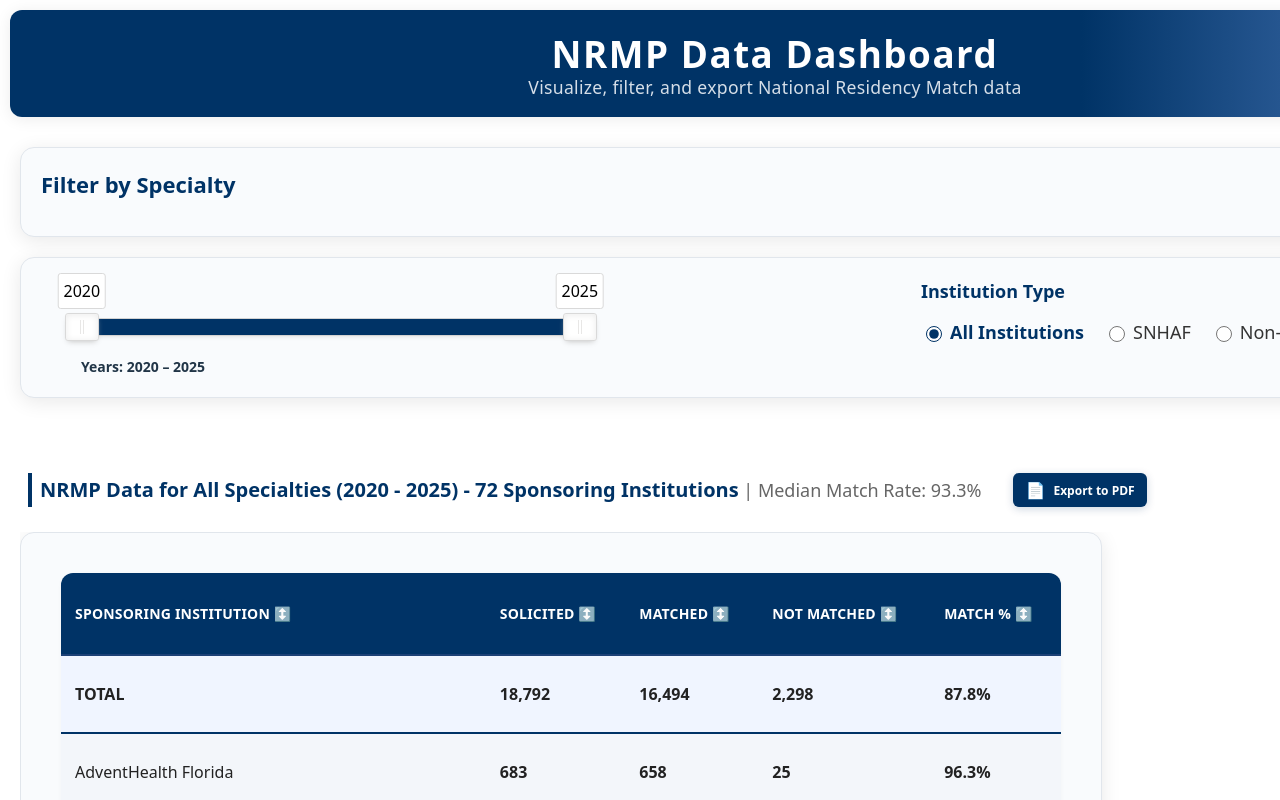
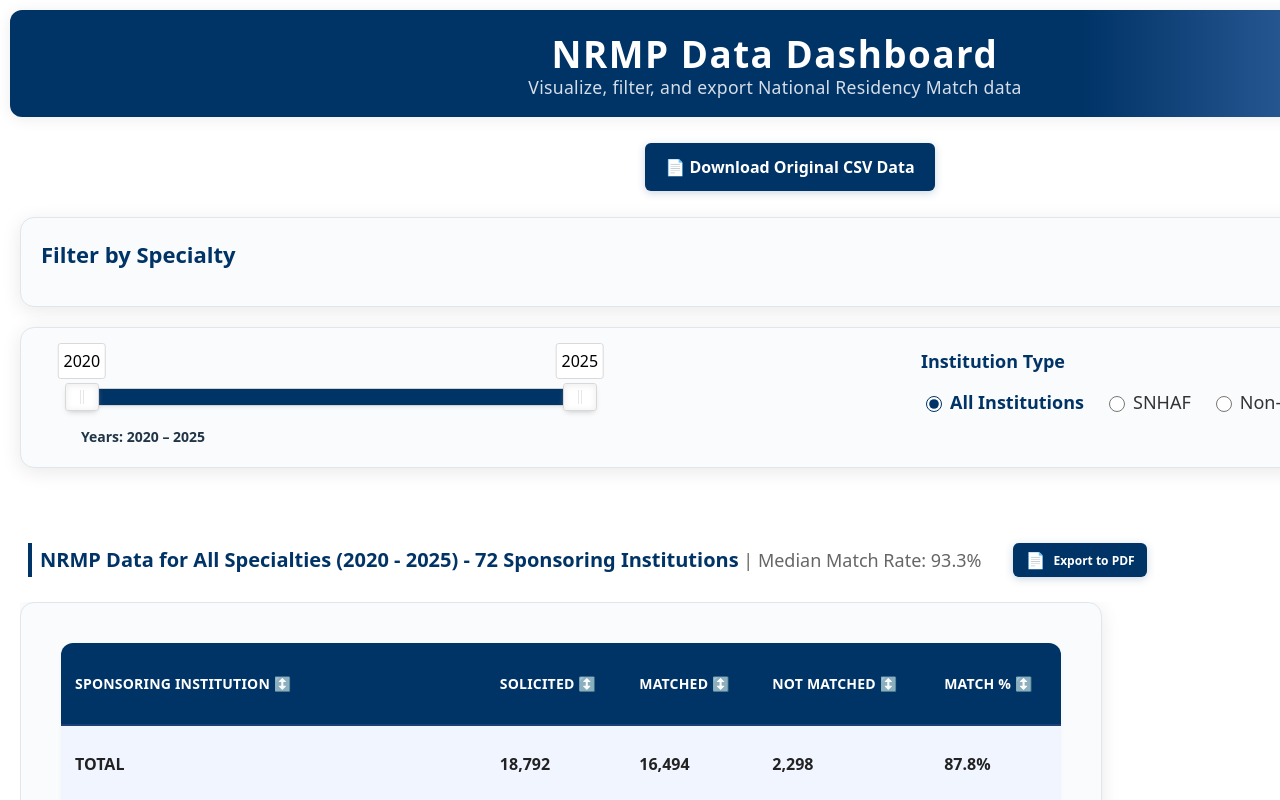
Before and after one commit to flchildrenshospitals/nrmp-dashboard, a React (Vite) app: page / in a window 1280 px wide. Shown: the top 800 px of the page. Built offline with nearby package versions, Linux system fonts and the light colour scheme.

Commit message:
fixed CSV button

```diff
--- a/src/App.jsx
+++ b/src/App.jsx
@@ -40,6 +40,44 @@
     <div className="app-container">
       <div className="main-container">
         <Header />
+      </div>
+
+      {/* CSV Download Link - Outside main container */}
+      <div style={{ textAlign: 'center', margin: '10px 0 40px 0', position: 'absolute', justifyContent: 'center', alignItems: 'center', width: '1580px' }}>
+        <a
+          href={CSV_URL}
+          download="NRMP_2020_2025_Main_and_Specialty.csv"
+          style={{
+            display: 'inline-flex',
+            alignItems: 'center',
+            gap: '8px',
+            padding: '12px 20px',
+            backgroundColor: '#003366',
+            color: 'white',
+            textDecoration: 'none',
+            borderRadius: '6px',
+            fontSize: '16px',
+            fontWeight: '600',
+            transition: 'all 0.3s ease',
+            boxShadow: '0 2px 8px rgba(0, 51, 102, 0.2)',
+            border: 'none'
+          }}
+          onMouseEnter={(e) => {
+            e.target.style.backgroundColor = '#1c4176';
+            e.target.style.transform = 'translateY(-1px)';
+            e.target.style.boxShadow = '0 4px 12px rgba(0, 51, 102, 0.3)';
+          }}
+          onMouseLeave={(e) => {
+            e.target.style.backgroundColor = '#003366';
+            e.target.style.transform = 'translateY(0)';
+            e.target.style.boxShadow = '0 2px 8px rgba(0, 51, 102, 0.2)';
+          }}
+        >
+          📄 Download Original CSV Data
+        </a>
+      </div>
+
+      <div className="main-container">
         {dataLoaded && (
           <>
             <div ref={specialtyFilterRef}>
--- a/src/components/PDFExport/PDFExport.jsx
+++ b/src/components/PDFExport/PDFExport.jsx
@@ -190,7 +190,8 @@
         pdf.setFontSize(10);
         pdf.setFont(undefined, 'normal');
         const currentDate = new Date().toLocaleDateString();
-        pdf.text(`Generated on: ${currentDate}`, 10, 25);
+        const currentTime = new Date().toLocaleTimeString();
+        pdf.text(`Generated on: ${currentDate} at ${currentTime}`, 10, 25);
 
         pdf.text(`Page ${pageNum} of ${totalPages}`, pdfWidth - 35, 25);
       };
--- a/src/components/SpecialtyFilter/SpecialtyFilter.css
+++ b/src/components/SpecialtyFilter/SpecialtyFilter.css
@@ -3,7 +3,7 @@
   border-radius: 14px;
   box-shadow: 0 4px 20px rgba(0,0,0,0.09);
   padding: 20px;
-  margin: 30px 0px 50px 20px;
+  margin: 100px 0px 50px 20px;
   border: 1px solid #e1e6ec;
   max-width: 1450px;
 }
```
Also changed, not shown: src/App.css (+32 -0 lines).
